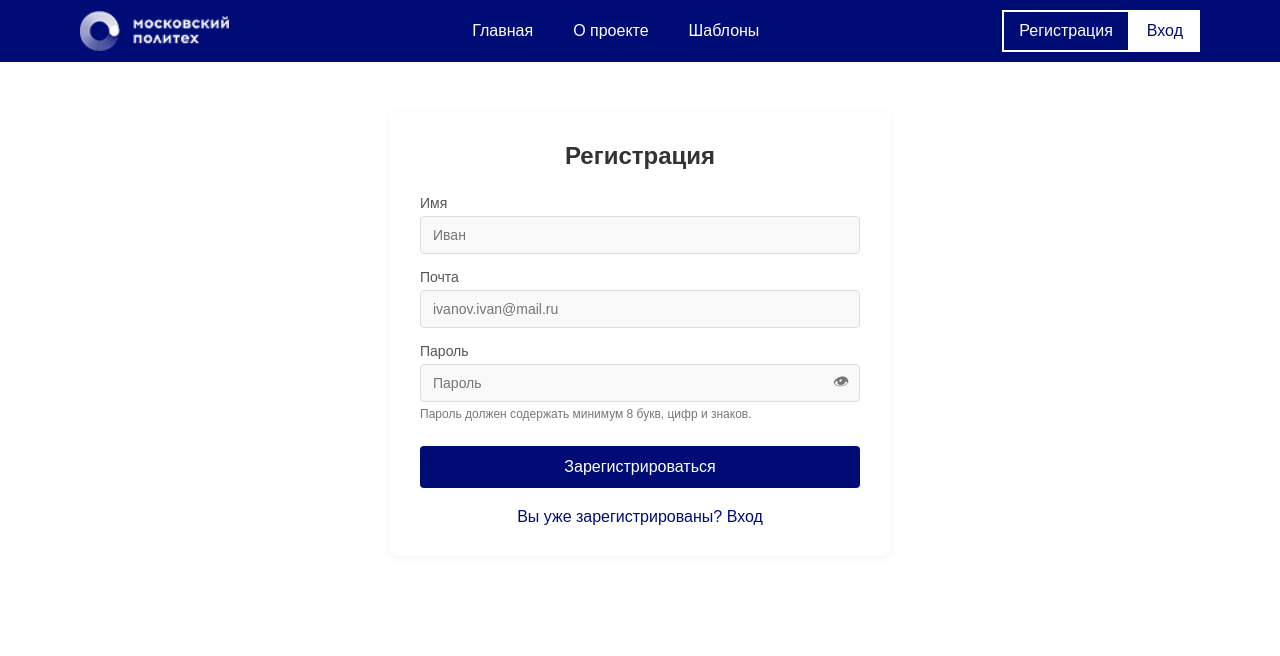
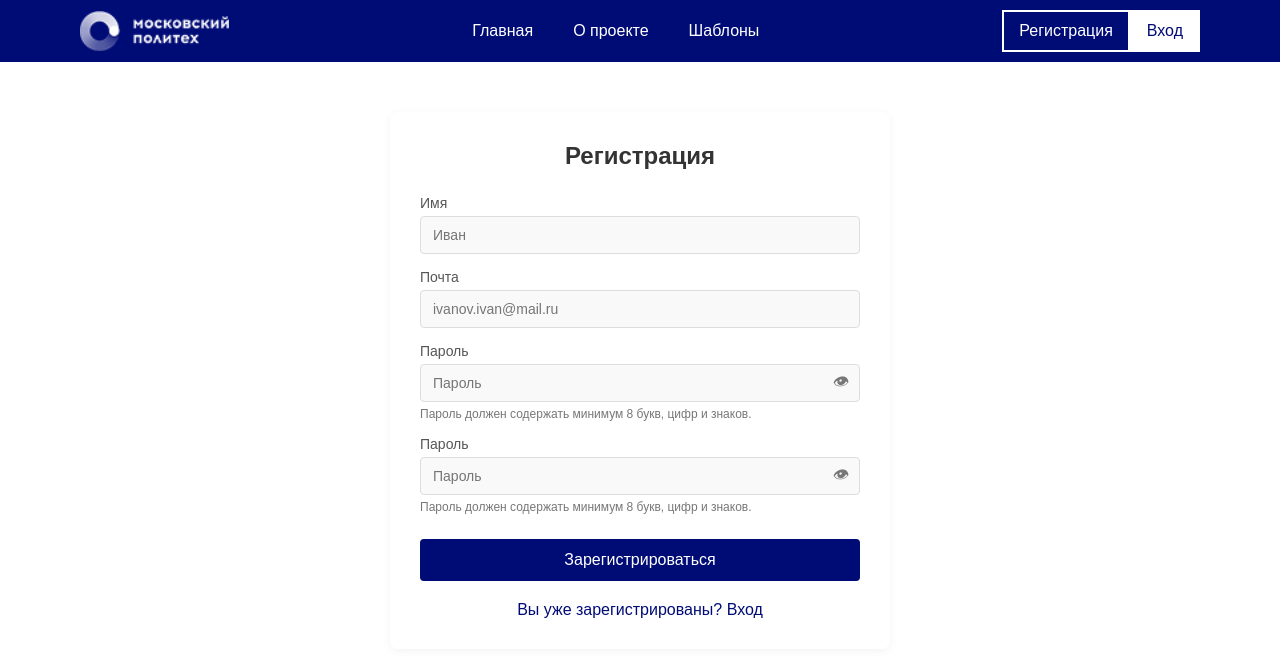
Before and after one commit to izeli4ka/graduation_paper, a Vue app: page /register in a window 1280 px wide. Shown: the top 656 px of the page. Built offline with nearby package versions, Linux system fonts and the light colour scheme; the HTML template or start-up script is replaced by a standard one.

Commit message:
connecting to the backend

```diff
--- a/package.json
+++ b/package.json
@@ -8,6 +8,7 @@
     "lint": "vue-cli-service lint"
   },
   "dependencies": {
+    "axios": "^1.9.0",
     "core-js": "^3.8.3",
     "html2canvas": "^1.4.1",
     "html2pdf.js": "^0.10.3",
--- a/src/views/RegistrationPage.vue
+++ b/src/views/RegistrationPage.vue
@@ -25,6 +25,19 @@
                     Пароль должен содержать минимум 8 букв, цифр и знаков.
                 </small>
             </div>
+            <div class="input-field">
+                <label for="password">Пароль</label>
+                <div class="password-input-container">
+                    <input :type="showPassword ? 'text' : 'password'" id="password" v-model="form.confirm_password"
+                        placeholder="Пароль" class="form-control" />
+                    <span @click="togglePassword" class="password-toggle">
+                        <i :class="showPassword ? 'eye-closed' : 'eye-open'"></i>
+                    </span>
+                </div>
+                <small class="password-requirements">
+                    Пароль должен содержать минимум 8 букв, цифр и знаков.
+                </small>
+            </div>
             <button @click="handleSubmit" class="submit-button">Зарегистрироваться</button>
             <div class="login-link">
                 <router-link to="/login" class="login">Вы уже зарегистрированы? Вход</router-link>
@@ -35,20 +48,22 @@
 
 <script setup>
 import { reactive, ref } from 'vue';
+import axios from 'axios'
 
 const showPassword = ref(false);
 
 const form = reactive({
     firstName: '',
     email: '',
-    password: ''
+    password: '',
+    confirm_password: ''
 });
 
 const togglePassword = () => {
     showPassword.value = !showPassword.value;
 };
 
-const handleSubmit = () => {
+const handleSubmit = async () => {
     const passwordRegex = /^(?=.*[A-Za-z])(?=.*\d)(?=.*[@$!%*#?&])[A-Za-z\d@$!%*#?&]{8,}$/;
     if (!form.firstName) {
         alert('Пожалуйста введите свое имя');
@@ -62,9 +77,24 @@ const handleSubmit = () => {
         alert('Пароль должен содержать минимум 8 букв, цифр и знаков');
         return;
     }
-    // Submit form data
-    console.log('Form submitted:', form);
-    // Implement API call here
+
+    try {
+        const response = await axios.post(
+            'https://graduation-paper-backend-service.onrender.com/register',
+            {
+                email: form.email,
+                password: form.password,
+                username: form.firstName,
+                confirm_password: form.confirm_password
+            }
+        );
+        alert('Успешная регистрация!');
+        console.log(response.data);
+        // здесь можно редиректить: this.$router.push('/login') — если используешь Vue Router
+    } catch (error) {
+        console.error(error.response?.data || error.message);
+        alert('Ошибка при регистрации: ' + (error.response?.data?.detail || 'Попробуйте позже.'));
+    }
 };
 </script>
 
```
Also changed, not shown: 1 other file (tests, documents, lock files or other folders).
